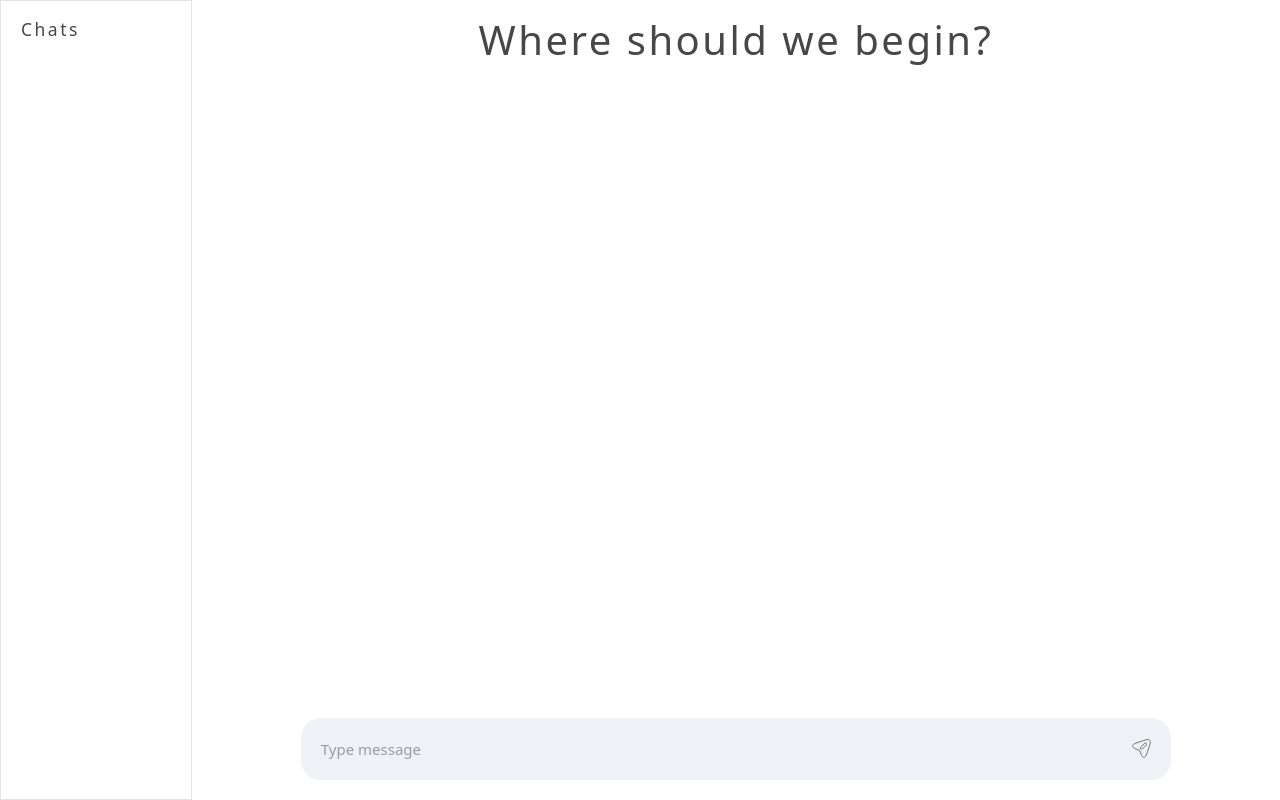
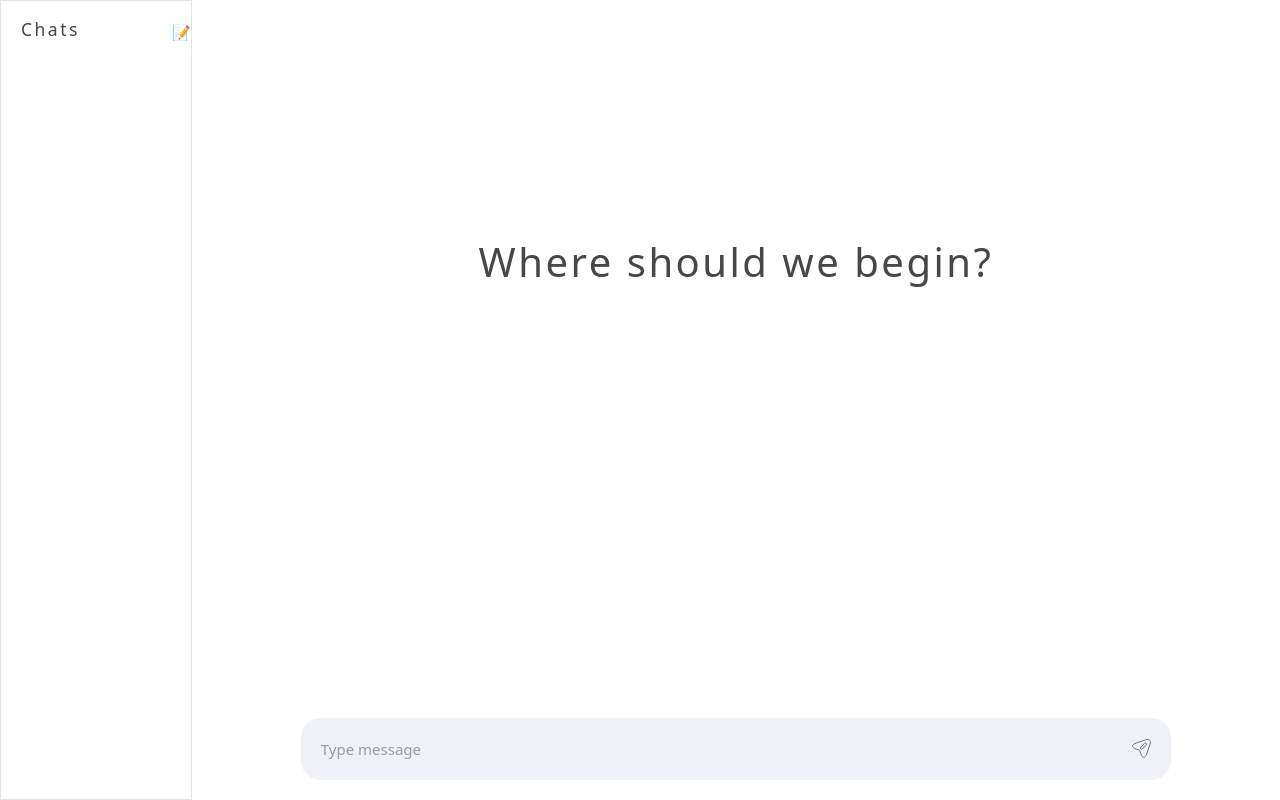
Before and after one commit to mitrarsh/local-gpt, a React (Vite) app: page / in a window 1280 px wide. Built offline with nearby package versions, Linux system fonts and the light colour scheme.

Commit message:
chat add and delete managed

```diff
--- a/src/App.css
+++ b/src/App.css
@@ -66,7 +66,6 @@ h4 {
   letter-spacing: var(--spacing);
   /* text-transform: ; */
   line-height: 1.25;
-  margin-bottom: 0.75rem;
   font-family: var(--ff-primary);
 }
 h1 {
@@ -111,6 +110,7 @@ p {
 .mt-8{
   margin-top: 2rem;
 }
+.p-4{padding: 1rem;}
 /*  global classes */
 .chatbox{
   display: flex;
@@ -126,8 +126,8 @@ p {
     background-color: var(--clr-gray-1);
     border-radius: var(--radius);
     padding: 2rem;
-      width: clamp(50rem, 90vw, 80%);
-      align-self: center;
+    width: clamp(50rem, 90vw, 80%);
+    align-self: center;
 }
 .messagesBox{
   flex: 1;
@@ -161,10 +161,31 @@ background-color: aqua;
 /* section */
 
 .sidebar{
-  padding: 2rem;
+  padding: 2rem 0 2rem 2rem;
   border: 1px solid var(--clr-gray-2);
   width: 15%;
+  height: 100vh;
 }
 .activeChatPreview{
   background-color: var(--clr-gray-1);
 }
+.chats-list-container {
+  height: 95%;
+  display: flex;
+  flex-direction: column;
+  overflow: hidden; /* ensures other layout parts don’t scroll */
+}
+
+.chats-list {
+  flex: 1; /* allows it to grow and take available space */
+  display: flex;
+  flex-direction: column-reverse;
+  overflow-y: auto; /* enables scrolling only inside this */
+  scroll-behavior: smooth;
+  justify-content: start;
+}
+
+/* chatbox */
+.start-text{
+margin-top: 25%;
+}
--- a/src/components/ui/Chatbox.tsx
+++ b/src/components/ui/Chatbox.tsx
@@ -12,7 +12,7 @@ const Chatbox = () => {
     return (
       <div className="chatbox">
         <MessagesBox>
-          <h1 className="self-center ">Where should we begin?</h1>
+          <h1 className="self-center align-self-center start-text">Where should we begin?</h1>
         </MessagesBox>
         <Input />
       </div>
--- a/src/layout/sidebar/ChatPreview.tsx
+++ b/src/layout/sidebar/ChatPreview.tsx
@@ -1,18 +1,23 @@
+import UseChatStore from "../../store/chatStore";
 
+type ChatPreviewProps = {
+  title: string;
+  preview: string;
+  className: string;
+  id: number
+};
 
-type ChatPreviewProps={
-  title:string,
-  preview:string,
-  className:string
-}
-
-const ChatPreview = ({title,preview,className}:ChatPreviewProps) => {
+const ChatPreview = ({ title, preview, className, id }: ChatPreviewProps) => {
+  const deleteChat= UseChatStore((s)=>s.deleteChat)
   return (
-    <div className={`mt-8 rounded-xl ${className}`}>
+    <div className={`mt-8 p-4 rounded-xl flex justify-between ${className}`}>
+      <div>
         <h4>{title}</h4>
         <p>{preview}</p>
+      </div>
+      <p className="cursor-pointer" onClick={()=>deleteChat(id)}>🗑️</p>
     </div>
-  )
-}
+  );
+};
 
-export default ChatPreview
+export default ChatPreview;
--- a/src/layout/sidebar/ChatsList.tsx
+++ b/src/layout/sidebar/ChatsList.tsx
@@ -8,8 +8,8 @@ const ChatsList = () => {
   const setActiveChat=UseChatStore((s)=>s.setActiveChat)
 
   return (
-    <div>
-      <ul>
+    <div className="h-full chats-list-container">
+      <ul className="flex flex-col chats-list">
         {chats.map((chat) => (
           <Link to={`chat/${chat.id}`}
           onClick={()=>setActiveChat(chat.id)}
@@ -18,6 +18,7 @@ const ChatsList = () => {
               title={chat.title}
               preview={chat.preview}
               className={`${activeChatId === chat.id ? "activeChatPreview" : ""}`}
+              id={chat.id}
             />
           </Link>
         ))}
--- a/src/layout/sidebar/SideBar.tsx
+++ b/src/layout/sidebar/SideBar.tsx
@@ -1,10 +1,15 @@
-import React from 'react'
+
+import UseChatStore from '../../store/chatStore'
 import ChatsList from './ChatsList'
 
 const SideBar = () => {
+    const setActiveChat=UseChatStore((s)=>s.setActiveChat)
   return (
     <div className='hidden md:block sidebar'>
-      <h3>Chats</h3>
+      <div className='flex justify-between'>
+        <h3>Chats</h3>
+        <p className='cursor-pointer' onClick={()=>{setActiveChat(null)}}>📝</p>
+      </div>
         <ChatsList/>
     </div>
   )
```
